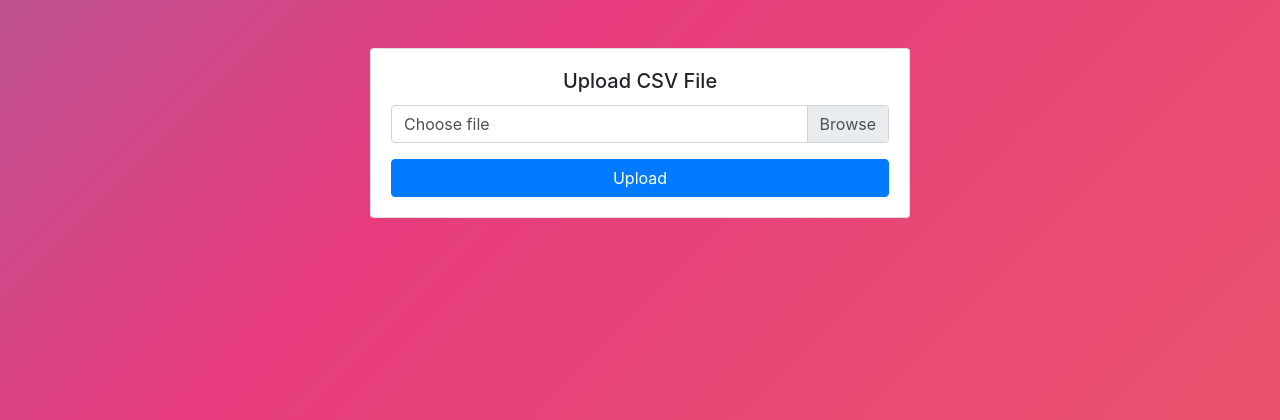
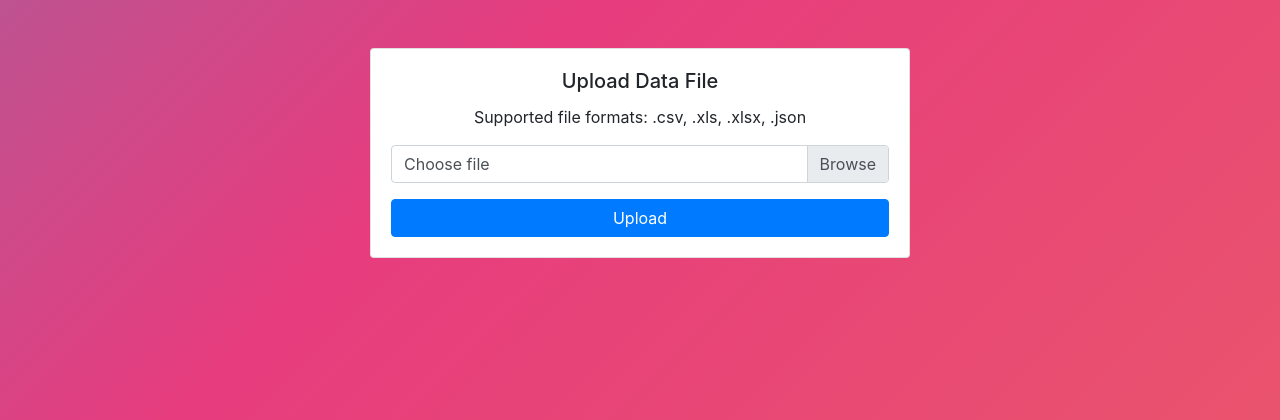
Before and after one commit to jwwils/Time-Series-Anomaly-Detection, a Flask app: page / in a window 1280 px wide. Shown: the top 420 px of the page. Run offline with Flask 3, Linux system fonts and the light colour scheme; some libraries are stand-ins or nearby versions.

Commit message:
LOF and file Expansion

```diff
--- a/app.py
+++ b/app.py
@@ -12,6 +12,8 @@ from flask_limiter import Limiter
 from sklearn.cluster import KMeans
 from sklearn.preprocessing import StandardScaler
 import numpy as np
+from sklearn.neighbors import LocalOutlierFactor
+
 
 app = Flask(__name__)
 limiter = Limiter(
@@ -21,7 +23,7 @@ limiter = Limiter(
 )
 
 UPLOAD_FOLDER = 'uploads'
-ALLOWED_EXTENSIONS = {'csv'}
+ALLOWED_EXTENSIONS = {'csv', 'xlsx', 'xls', 'json'}
 EXPORT_FOLDER = 'exports'
 app.config['UPLOAD_FOLDER'] = UPLOAD_FOLDER
 app.config['EXPORT_FOLDER'] = EXPORT_FOLDER
@@ -33,6 +35,17 @@ if not os.path.exists(EXPORT_FOLDER):
 
 def allowed_file(filename):
     return '.' in filename and filename.rsplit('.', 1)[1].lower() in ALLOWED_EXTENSIONS
+
+def read_uploaded_file(filepath):
+    if filepath.endswith('.csv'):
+        data = pd.read_csv(filepath)
+    elif filepath.endswith('.xlsx') or filepath.endswith('.xls'):
+        data = pd.read_excel(filepath)
+    elif filepath.endswith('.json'):
+        data = pd.read_json(filepath)
+    else:
+        raise ValueError("Unsupported file type")
+    return data
 
 def plot_original_data(data):
     fig = px.line(data, x=data.index, y='Value', title='Original Data')
@@ -55,8 +68,8 @@ def upload_file():
         filepath = os.path.join(app.config['UPLOAD_FOLDER'], filename)
         file.save(filepath)
 
-        # Read the data to get column names
-        data = pd.read_csv(filepath)
+        # Read the data to get column names using the new function
+        data = read_uploaded_file(filepath)
         columns = data.columns.tolist()
         return render_template('select_columns.html', columns=columns, filename=filename)
     else:
@@ -71,7 +84,7 @@ def process_file():
     filepath = os.path.join(app.config['UPLOAD_FOLDER'], filename)
 
     # Read the data using the user-selected columns
-    data = pd.read_csv(filepath, usecols=[time_column, value_column])
+    data = read_uploaded_file(filepath)[[time_column, value_column]]
     data.set_index(time_column, inplace=True)
     data.columns = ['Value']
     data.fillna(method='ffill', inplace=True)
@@ -113,6 +126,13 @@ def process_file():
     anomalies_svm = data[data['anomaly_svm'] == -1]
     plot_svm = plot_anomalies(data, anomalies_svm, 'One-Class SVM')
 
+    # Local Outlier Factor (LOF)
+    model_lof = LocalOutlierFactor(n_neighbors=20, contamination=0.05)
+    data['anomaly_lof'] = model_lof.fit_predict(data[['Value']])
+    anomalies_lof = data[data['anomaly_lof'] == -1]
+    plot_lof = plot_anomalies(data, anomalies_lof, 'Local Outlier Factor')
+
+
     # Normalize the data and apply DBSCAN
     scaler = StandardScaler()
     data_normalized = scaler.fit_transform(data[['Value']].values.reshape(-1, 1))
@@ -147,6 +167,9 @@ def process_file():
     total_anomalies_dbscan = data['anomaly_dbscan'].sum()
     percentage_anomalies_dbscan = (total_anomalies_dbscan / count) * 100
 
+    total_anomalies_lof = data['anomaly_lof'].sum()
+    percentage_anomalies_lof = (total_anomalies_lof / count) * 100
+
     # Plot original data
     original_plot = plot_original_data(data)
 
@@ -165,6 +188,8 @@ def process_file():
                            plot_if=plot_if,
                            plot_svm=plot_svm,
                            plot_dbscan=plot_dbscan,
+                           anomalies_lof=anomalies_lof,
+                           plot_lof=plot_lof,
                            export_filename=export_filename,
                            count=count,
                            mean=mean,
@@ -181,7 +206,8 @@ def process_file():
                            total_anomalies_kmeans=total_anomalies_kmeans,
                            percentage_anomalies_kmeans=percentage_anomalies_kmeans,
                            total_anomalies_dbscan=total_anomalies_dbscan,
-                           percentage_anomalies_dbscan=percentage_anomalies_dbscan)
+                           percentage_anomalies_dbscan=percentage_anomalies_dbscan,
+                           percentage_anomalies_lof=percentage_anomalies_lof)
 
 @app.route('/download/<filename>')
 def download_file(filename):
--- a/templates/upload.html
+++ b/templates/upload.html
@@ -5,7 +5,7 @@
     <meta charset="UTF-8">
     <meta http-equiv="X-UA-Compatible" content="IE=edge">
     <meta name="viewport" content="width=device-width, initial-scale=1.0">
-    <title>Upload CSV File</title>
+    <title>Upload Data File</title>
     <!-- Bootstrap CSS -->
     <link href="https://maxcdn.bootstrapcdn.com/bootstrap/4.5.2/css/bootstrap.min.css" rel="stylesheet">
     <!-- Custom CSS for dynamic gradient background -->
@@ -19,10 +19,11 @@
             <div class="col-md-6 offset-md-3">
                 <div class="card">
                     <div class="card-body">
-                        <h5 class="card-title text-center">Upload CSV File</h5>
+                        <h5 class="card-title text-center">Upload Data File</h5>
+                        <p class="text-center">Supported file formats: .csv, .xls, .xlsx, .json</p>
                         <form action="/upload" method="post" enctype="multipart/form-data">
                             <div class="custom-file mb-3">
-                                <input type="file" class="custom-file-input" id="customFile" name="file">
+                                <input type="file" class="custom-file-input" id="customFile" name="file" accept=".csv, .xls, .xlsx, .json" required>
                                 <label class="custom-file-label" for="customFile">Choose file</label>
                             </div>
                             <input type="submit" value="Upload" class="btn btn-primary btn-block">
```
Also changed, not shown: templates/results.html (+14 -0 lines).
